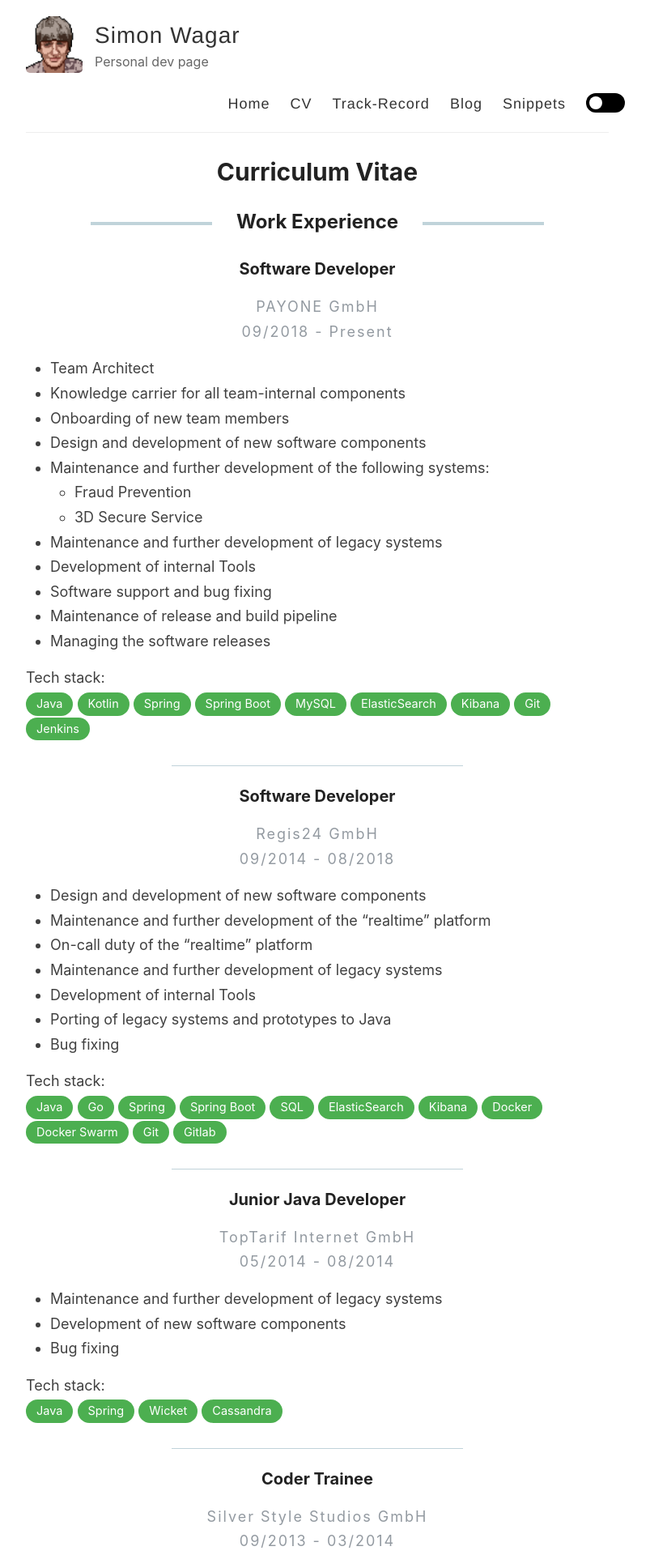
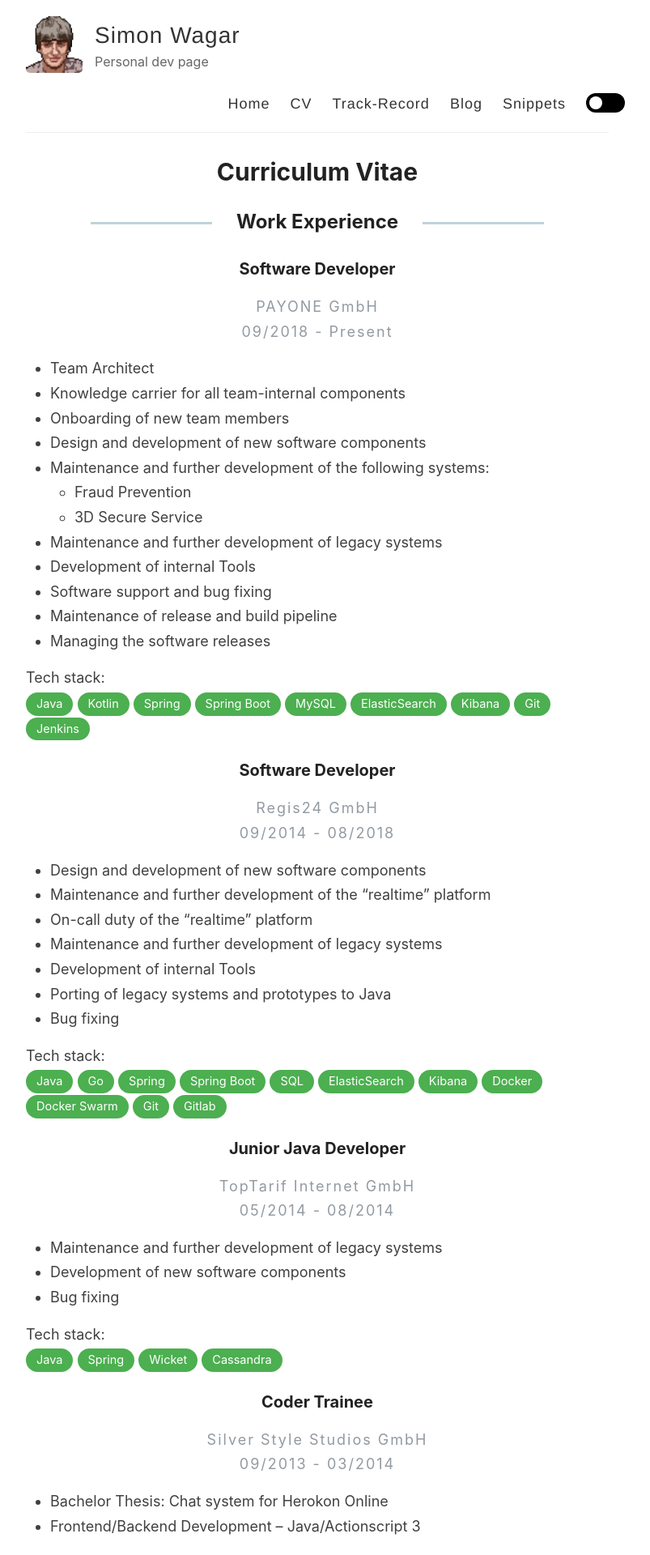
Before and after one commit to swagar/my-reverie, a Jekyll site: the page built from _pages/cv.md, in a window 1280 px wide. Shown: the top 1920 px of the page at 81% size, without its empty margins (248-1051 px from the left). Built offline with Jekyll 4.4.1, drawn with Linux system fonts in a browser that asks for light colours.

Commit message:
work on cv

```diff
--- a/_pages/cv.md
+++ b/_pages/cv.md
@@ -19,7 +19,6 @@ title: Curriculum Vitae
         </div>{% if page.tech_stack %}
         <div>Tech stack: </div>{% for tech in page.tech_stack %}<div class="tech-tag">{{tech}}</div>{% unless forloop.last %}&nbsp;{% endunless %}{% endfor %}{% endif %}
     </article>
-    {% unless forloop.last %}<br><div class="single-line"></div>{% endunless %}
 {% endfor %}
 </div>
 
@@ -37,6 +36,5 @@ title: Curriculum Vitae
             {{ page.content }}
         </div>
     </article>
-    {% unless forloop.last %}<br><div class="single-line"></div>{% endunless %}
 {% endfor %}
 </div>
--- a/assets/style.scss
+++ b/assets/style.scss
@@ -118,7 +118,7 @@ h2 {
 	    display: inline-block;
 	    vertical-align: middle;
 	    width: 150px;
-	    height: 4px;
+	    height: 3px;
 	    background: rgb(192, 211, 218);
 	    margin: 0px 30px;
 	}
```
